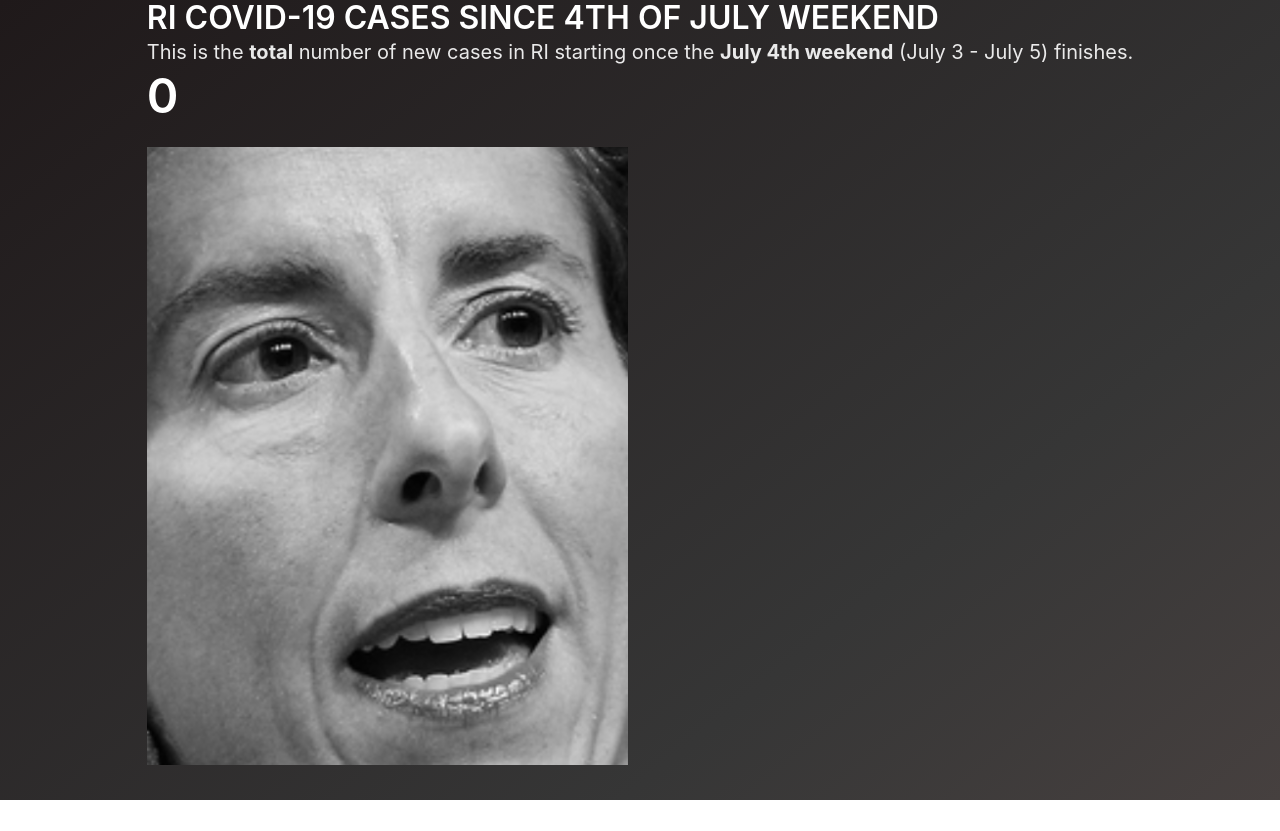
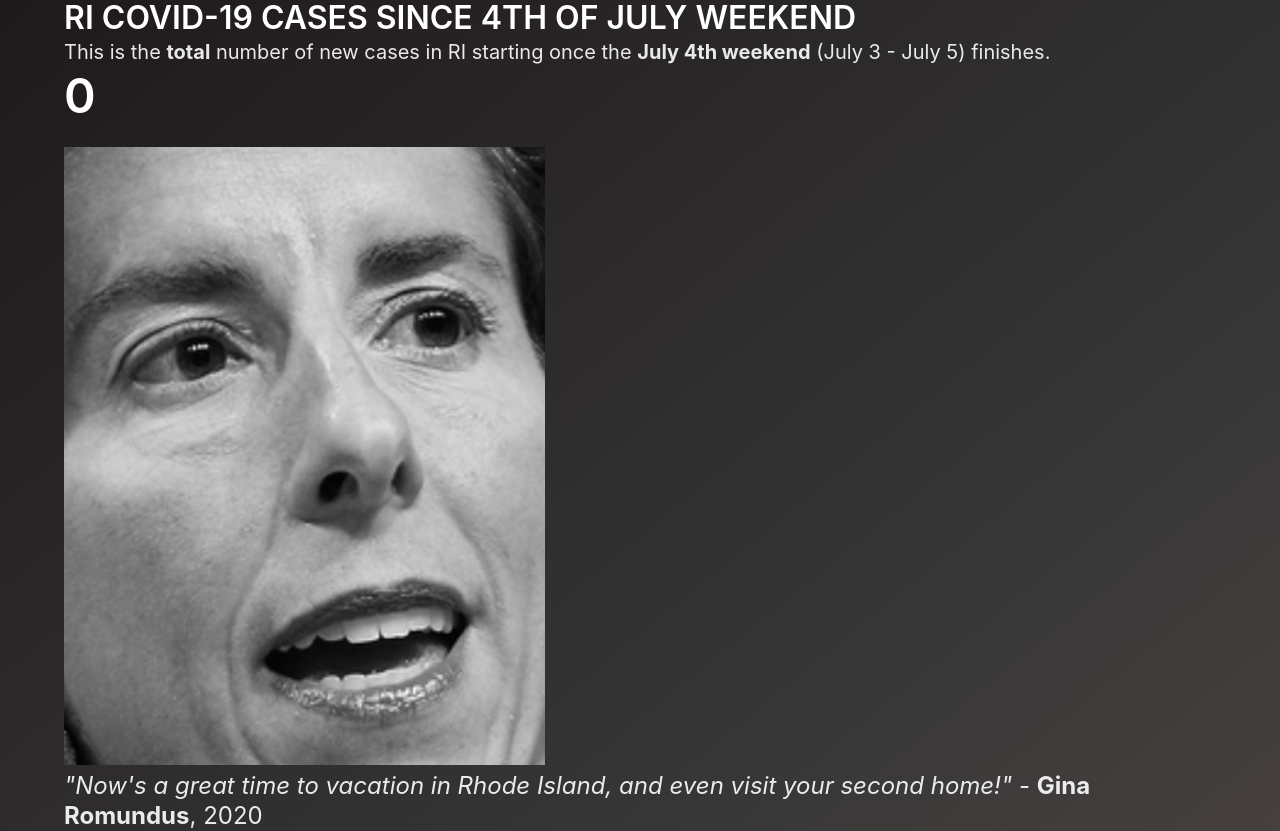
Before and after one commit to akc8012/gina-rona-app, a Preact app: page / in a window 1280 px wide. Before the commit the page ends 800 px from the top, so only its background shows below. Built offline with nearby package versions, Linux system fonts and the light colour scheme; no server answers.

Commit message:
added stupid gina quote

```diff
--- a/src/main.tsx
+++ b/src/main.tsx
@@ -32,6 +32,9 @@ function App() {
 				</h1>
 
 				<img src={gina} />
+				<p class='subtitle is-4'>
+					<i>"Now's a great time to vacation in Rhode Island, and even visit your second home!"</i> - <b>Gina Romundus</b>, 2020
+				</p>
 			</div>
 		</section>
 	);
```
